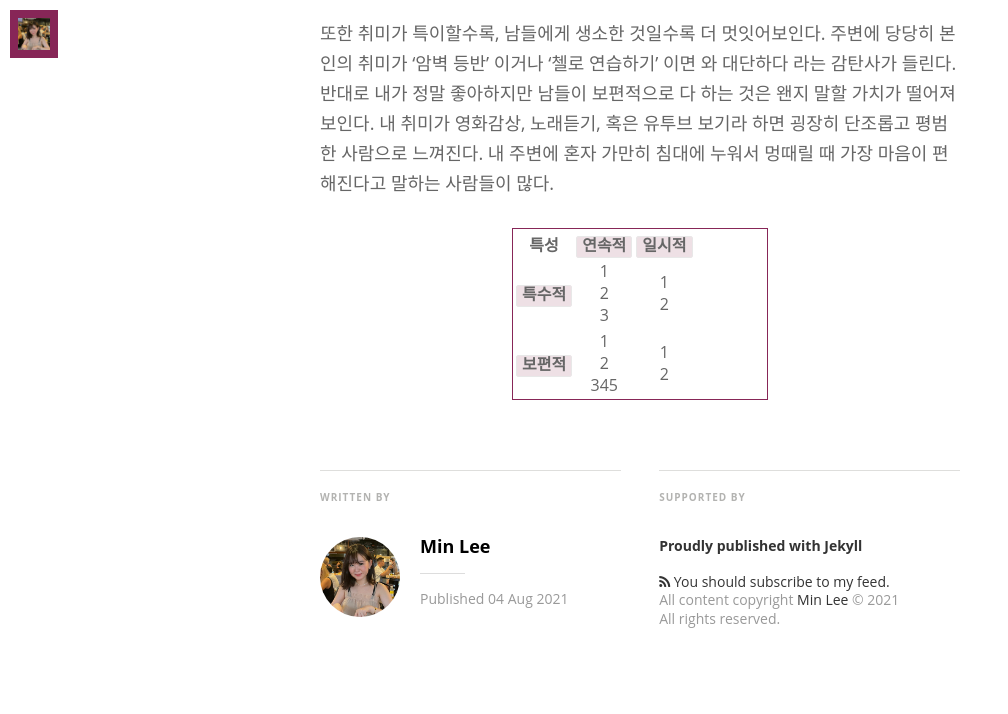
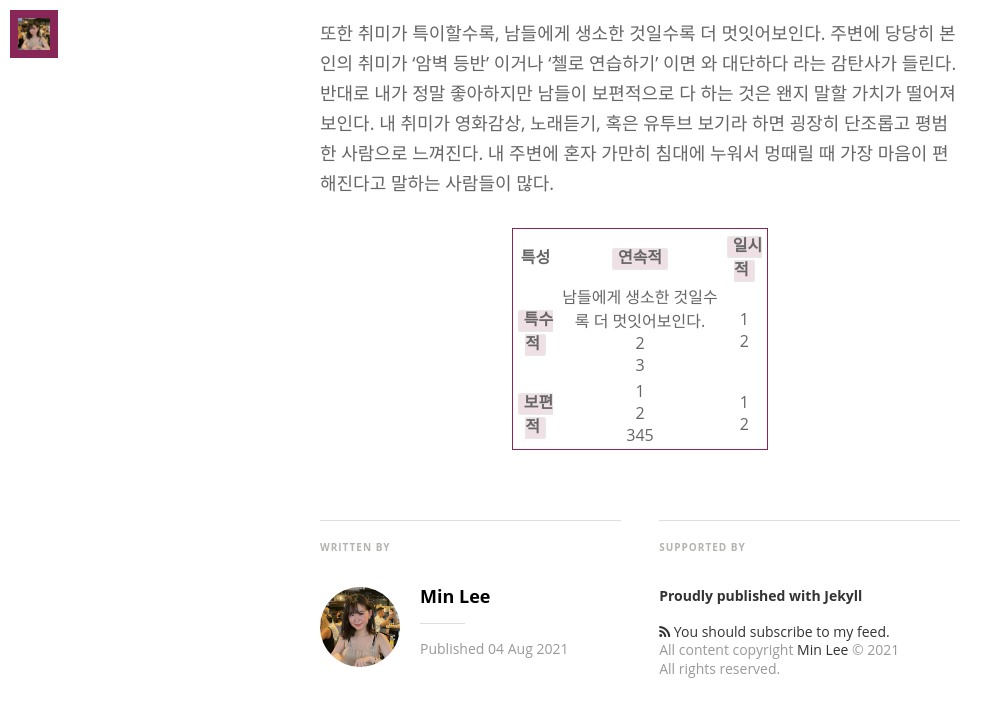
Before and after one commit to minniie/minniie.github.io, a Jekyll site: the page built from _posts/2021-08-05-post4.markdown, in a window 1280 px wide and 900 px high, scrolled down 1132 px, cut to the strip 0-714 px from the top of the window. Shown: the whole strip, without its empty margins (0-1008 px from the left). Built offline with Jekyll 4.4.1, drawn with Linux system fonts in a browser that asks for light colours; nearby versions of some CDN libraries; some web fonts are replaced.

Commit message:
Update 2021-08-05-post4.markdown

```diff
--- a/_posts/2021-08-05-post4.markdown
+++ b/_posts/2021-08-05-post4.markdown
@@ -14,5 +14,5 @@ use_math: true
 
  특성 | **`연속적`** | **`일시적`**
 :---:|:---:|:---:
-**`특수적`** |1 <br /> 2 <br /> 3 | 1 <br /> 2
+**`특수적`** |남들에게 생소한 것일수록 더 멋잇어보인다. <br /> 2 <br /> 3 | 1 <br /> 2
 **`보편적`** | 1 <br /> 2 <br /> 345| 1 <br /> 2
```
